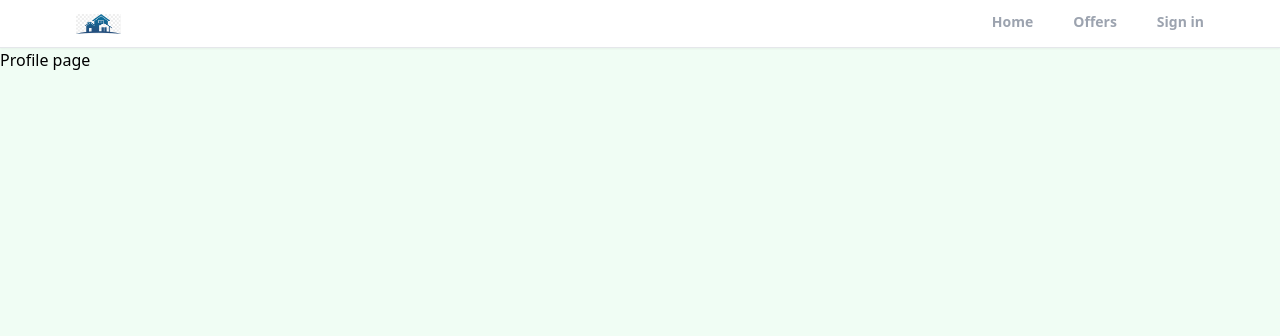
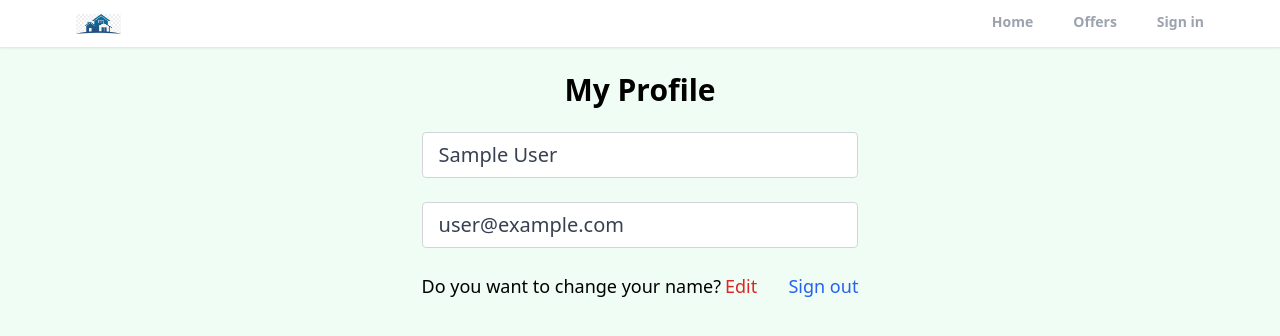
Before and after one commit to Tommy-Dan/Dream-Home-Estate-App, a React (Create React App) app: page /profile in a window 1280 px wide. Shown: the top 336 px of the page. Built offline with nearby package versions, Linux system fonts and the light colour scheme; no server answers; sample sign-in values are in the browser's storage.

Commit message:
complete forgot password & hooks and protected routes of the profile page

```diff
--- a/src/App.js
+++ b/src/App.js
@@ -8,6 +8,7 @@
 import Navbar from './components/Navbar';
 import { ToastContainer } from 'react-toastify';
 import 'react-toastify/dist/ReactToastify.css';
+import PrivateRoute from './components/PrivateRoute';
 
 
 function App() {
@@ -17,7 +18,9 @@
        <Navbar />
        <Routes>
         <Route path='/' element={<Home />}></Route>
-        <Route path='/profile' element={<Profile />}></Route>
+        <Route path='/profile' element={<PrivateRoute />}>
+          <Route path='/profile' element={<Profile />} />
+        </Route>
         <Route path='/sign-in' element={<SignIn />}></Route>
         <Route path='/sign-up' element={<SignUp />}></Route>
         <Route path='/reset-password' element={<ResetPassword />}></Route>
--- /dev/null
+++ b/src/components/PrivateRoute.jsx
@@ -0,0 +1,14 @@
+import React from 'react';
+import { Outlet, Navigate } from 'react-router-dom';
+import useAuthStatus from '../hooks/useAuthStatus';
+
+
+function PrivateRoute() {
+    const {loggedIn, checkingStatus} = useAuthStatus();
+    if(checkingStatus){
+        return <h3>Loading...</h3>;
+    }
+  return loggedIn ? <Outlet /> : <Navigate to="/sign-in" />;
+}
+
+export default PrivateRoute;
--- /dev/null
+++ b/src/hooks/useAuthStatus.jsx
@@ -0,0 +1,20 @@
+import React, { useState, useEffect } from 'react';
+import { getAuth, onAuthStateChanged } from 'firebase/auth';
+
+function useAuthStatus() {
+    const [loggedIn, setLoggedIn] = useState(false);
+    const [checkingStatus, setCheckingStatus] = useState(true);
+
+    useEffect(() =>{
+        const auth = getAuth()
+        onAuthStateChanged(auth, (user)=>{
+            if(user){
+                setLoggedIn(true)
+            }
+            setCheckingStatus(false)
+        })
+    }, [])
+  return { loggedIn, checkingStatus }
+}
+
+export default useAuthStatus
--- a/src/pages/Profile.jsx
+++ b/src/pages/Profile.jsx
@@ -1,10 +1,58 @@
 import React from 'react';
+import { useState } from 'react';
+import { getAuth } from 'firebase/auth';
+import { useNavigate } from 'react-router-dom';
 
 
 
 function Profile() {
+  const auth = getAuth()
+  const navigate = useNavigate()
+  const [formData, setFormData] = useState({
+    name: auth.currentUser.displayName,
+    email: auth.currentUser.email,
+  });
+  const {name, email} = formData;
+  function onLogout(){
+    auth.signOut();
+    navigate("/");
+  }
   return (
-    <div>Profile page</div>
+    <>
+     <section className='max-w-6xl mx-auto flex justify-center items-center flex-col'>
+      <h1 className='text-3xl text-center mt-6 font-bold'>
+        My Profile
+      </h1>
+      <div className='w-full md:w-[40%] mt-6 px-3'>
+        <form>
+          <input type='text' id='name' value={name} disabled
+            className='w-full mb-6 px-4 py-2 text-xl text-gray-700
+                       bg-white border border-gray-300 rounded
+                       transition ease-out'
+          />
+          <input type='email' id='email' value={email} disabled
+            className='w-full mb-6 px-4 py-2 text-xl text-gray-700
+                       bg-white border border-gray-300 rounded
+                       transition ease-out'
+          />
+          <div className='flex justify-between whitespace-nowrap text-sm sm:text-lg mb-6'>
+            <p className='flex items-center'>Do you want to change your name?
+              <span className='text-red-600 hover:text-red-700 transition ease-in-out
+                duration-200 ml-1 cursor-point
+              '>
+                Edit
+              </span>
+            </p>
+            <p onClick={onLogout} className='text-blue-600 hover:text-blue-800
+               transition duration-200 ease-in-out cursor-pointer'
+            >
+              Sign out
+            </p>
+          </div>
+        </form>
+      </div>
+     </section>
+    </>
   )
 }
 
--- a/src/pages/ResetPassword.jsx
+++ b/src/pages/ResetPassword.jsx
@@ -3,7 +3,9 @@
 import { AiFillEyeInvisible, AiFillEye } from 'react-icons/ai';
 import { Link } from 'react-router-dom';
 import Oauth from '../components/Oauth';
-import {MdAccountCircle} from 'react-icons/md'
+import {MdAccountCircle} from 'react-icons/md';
+import { toast } from 'react-toastify';
+import { sendPasswordResetEmail, getAuth } from 'firebase/auth';
 
 
 function ResetPassword() {
@@ -11,6 +13,16 @@
 
   function onChange(e){
     setEmail(e.target.value);
+  }
+  async function onSubmit(e){
+    e.preventDefault();
+    try {
+      const auth = getAuth()
+      await sendPasswordResetEmail(auth, email)
+      toast.success("Email was sent")
+    } catch (error) {
+      toast.error("Couldn't send reset password!")
+    }
   }
   return (
     <section>
@@ -25,7 +37,7 @@
           <div className='flex items-center justify-center'>
             <MdAccountCircle className='text-7xl rounded-full mb-2' />
           </div>
-          <form>
+          <form onSubmit={onSubmit}>
             <label>Email</label>
             <input
                className='mb-6 w-full px-4 py-2 text-xl text-gray-700 bg-white
--- a/src/pages/SignIn.jsx
+++ b/src/pages/SignIn.jsx
@@ -1,9 +1,12 @@
 import React from 'react';
 import { useState } from 'react';
 import { AiFillEyeInvisible, AiFillEye } from 'react-icons/ai';
-import { Link } from 'react-router-dom';
+import { Link, useNavigate } from 'react-router-dom';
 import Oauth from '../components/Oauth';
-import {MdAccountCircle} from 'react-icons/md'
+import {MdAccountCircle} from 'react-icons/md';
+import { signInWithEmailAndPassword, getAuth } from "firebase/auth";
+import { toast } from "react-toastify";
+
 
 
 function SignIn() {
@@ -13,11 +16,28 @@
     password: "",
   });
   const {email, password} = formData;
+  const navigate = useNavigate();
   function onChange(e){
     setFormData((prevState) =>({
       ...prevState,
       [e.target.id]: e.target.value
-    }))
+    }));
+  }
+  async function onSubmit(e) {
+    e.preventDefault();
+    try {
+      const auth = getAuth();
+      const userCredential = await signInWithEmailAndPassword(
+        auth,
+        email,
+        password
+      );
+      if(userCredential.user) {
+        navigate("/");
+      }
+    } catch (error) {
+      toast.error("Bad user credentials");
+    }
   }
   return (
     <section>
@@ -32,7 +52,7 @@
           <div className='flex items-center justify-center'>
             <MdAccountCircle className='text-7xl rounded-full mb-2' />
           </div>
-          <form>
+          <form onSubmit={onSubmit}>
             <label>Email</label>
             <input
                className='mb-6 w-full px-4 py-2 text-xl text-gray-700 bg-white
```
